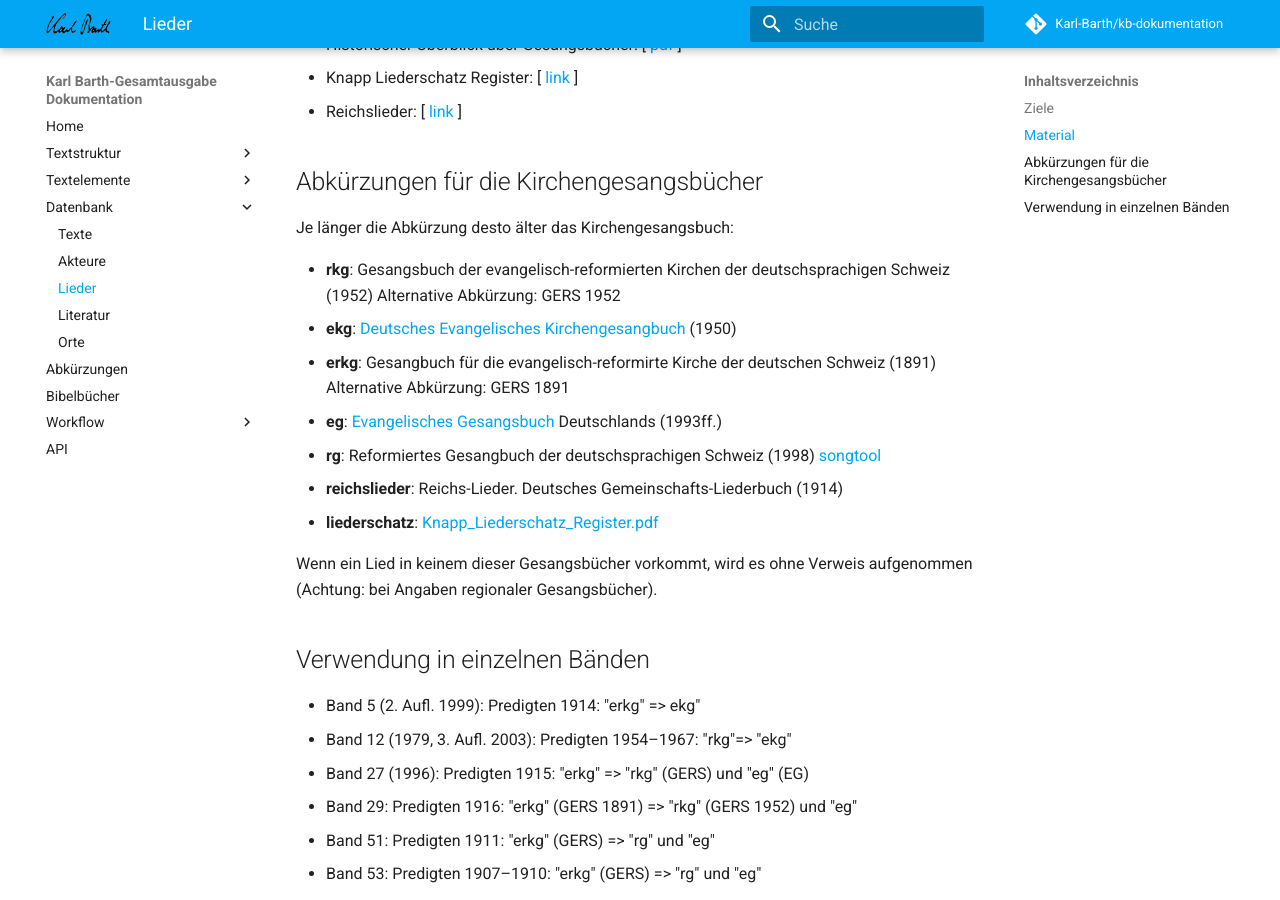
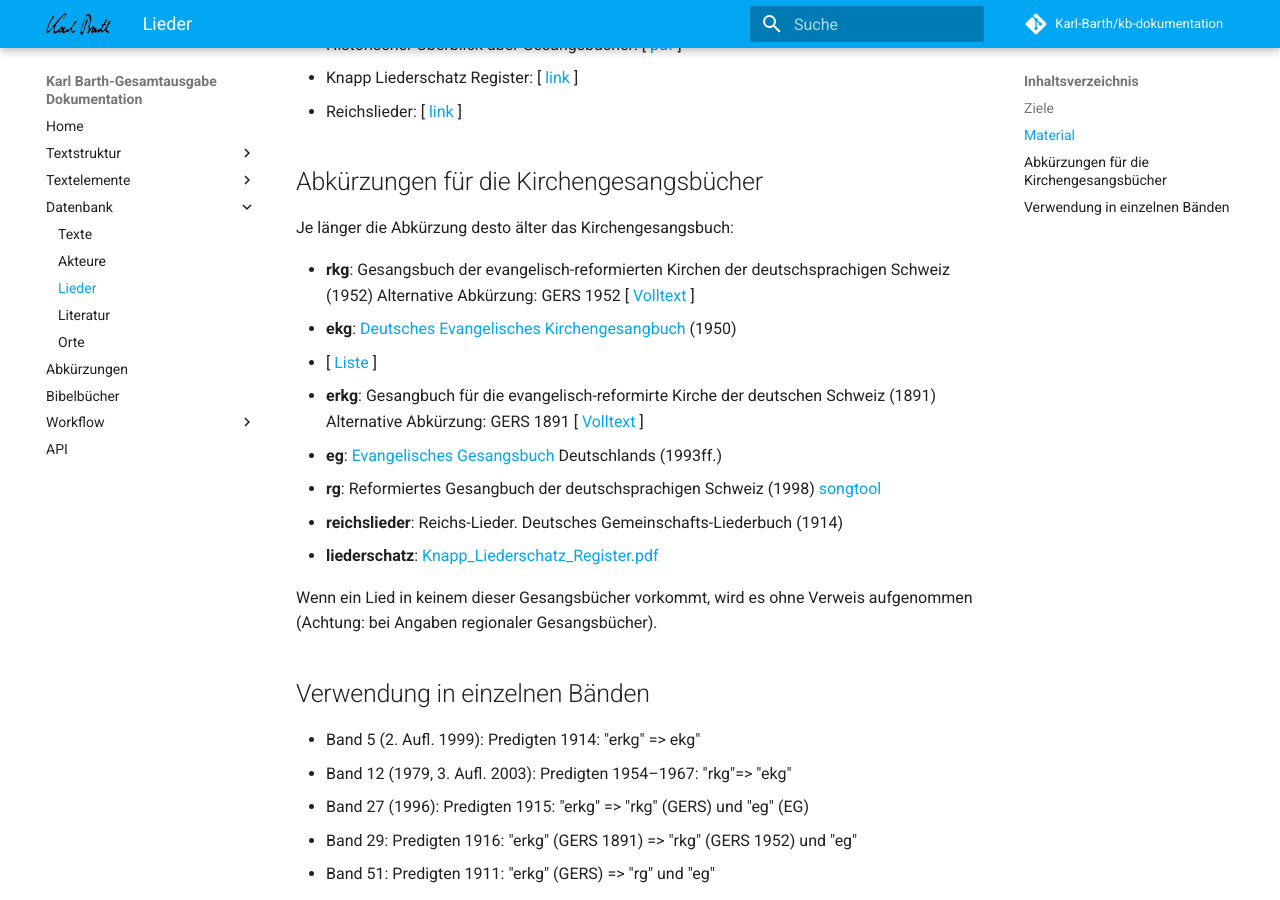
Before and after one commit to Karl-Barth/kb-dokumentation, an MkDocs documentation site: the page built from docs/datenbank/lieder.md, in a window 1280 px wide and 900 px high, scrolled down 434 px. Built offline with MkDocs 1.6.1 and Material for MkDocs 9.7.7, drawn with Linux system fonts in a browser that asks for light colours; comment, search, counter and statistics services are not loaded.

Commit message:
Update lieder.md

```diff
--- a/docs/datenbank/lieder.md
+++ b/docs/datenbank/lieder.md
@@ -15,8 +15,11 @@
 Je länger die Abkürzung desto älter das Kirchengesangsbuch:
 
 - __rkg__: Gesangsbuch der evangelisch-reformierten Kirchen der deutschsprachigen Schweiz (1952) Alternative Abkürzung: GERS 1952
+[ [Volltext](https://archive.org/details/gesangbuchdereva00schw/page/n5/mode/2up) ]
 - __ekg__: [Deutsches Evangelisches Kirchengesangbuch](https://de.wikipedia.org/wiki/Evangelisches_Kirchengesangbuch) (1950)
+- [ [Liste](https://de.wikipedia.org/wiki/Liste_der_Kirchenlieder_im_Evangelischen_Gesangbuch) ]
 - __erkg__: Gesangbuch für die evangelisch-reformirte Kirche der deutschen Schweiz (1891) Alternative Abkürzung: GERS 1891
+  [ [Volltext](https://archive.org/details/gesangbuchfurdie00unse_0/page/n5/mode/2up) ]
 - __eg__: [Evangelisches Gesangsbuch](https://de.wikipedia.org/wiki/Evangelisches_Gesangbuch) Deutschlands (1993ff.)
 - __rg__: Reformiertes Gesangbuch der deutschsprachigen Schweiz (1998) [songtool](https://songtool.gottesdienst-ref.ch)
 - __reichslieder__: Reichs-Lieder. Deutsches Gemeinschafts-Liederbuch (1914)
```
